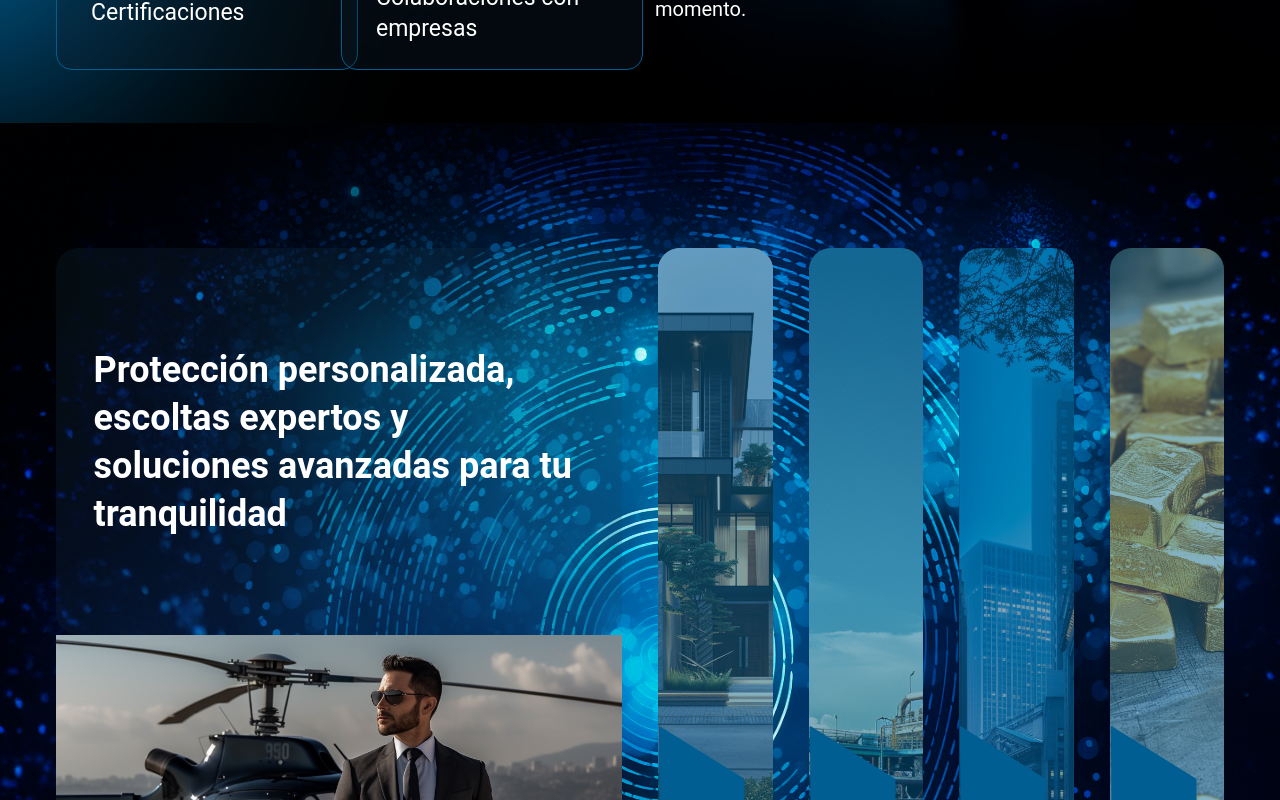
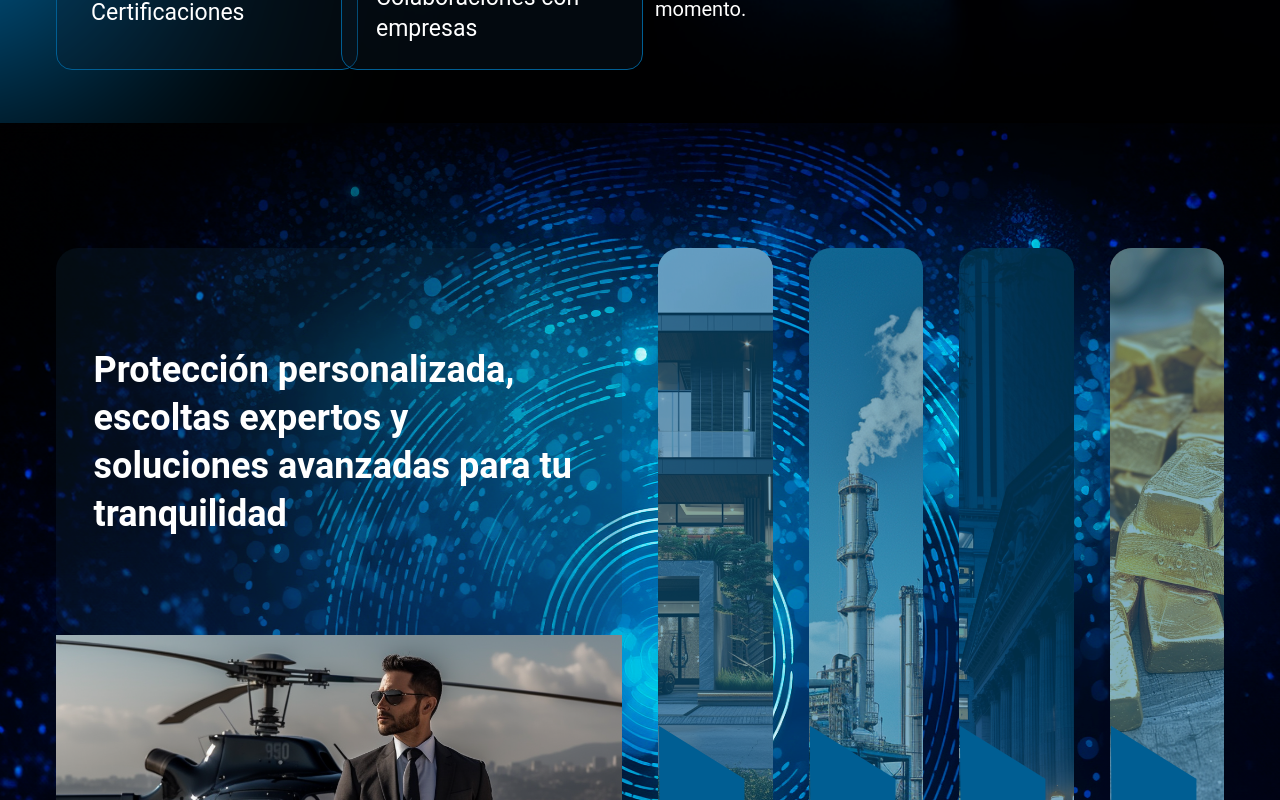
Before and after one commit to LarkinBaumann/larkinholding, a Next.js app: page / in a window 1280 px wide. Shown: the part 1160-1960 px from the top of the page. Built offline with nearby package versions, Linux system fonts and the light colour scheme.

Commit message:
Update image and grid styles in Empresas and Hero components

```diff
--- a/src/components/Empresas/Empresas.jsx
+++ b/src/components/Empresas/Empresas.jsx
@@ -15,9 +15,9 @@ function Empresas() {
         width={1000}
         height={1000}
         alt="fondo-empresas"
-        className="w-full h-full absolute -z-50"
+        className="w-full h-full object-fill absolute -z-50"
       />
-      <div className="grid grid-cols-8 w-full h-full px-14 items-center gap-9 ">
+      <div className="grid grid-cols-8 w-full h-full px-14 items-center gap-9 max-w-[1444px] mx-auto min-w-sm ">
         {traduccion.empresas.map((empresa, index) => (
           <div
             key={index}
@@ -78,7 +78,13 @@ function Empresas() {
                 width={1000}
                 height={1000}
                 alt={empresa.nombre}
-                className="w-full h-full object-cover rounded-[22px] "
+                className="w-full h-full object-cover  rounded-[22px] "
+                style={{ objectPosition: empresa.id == '1'?'-380px center':
+                 empresa.id == '2'? "-150px center":
+                 empresa.id == '3'? "-500px center":
+                 empresa.id == '4'? "-380px center":
+                 empresa.id == '5'&& "-150px center"
+                }}
               />
             )}
             <div className={
--- a/src/components/Hero/Hero.jsx
+++ b/src/components/Hero/Hero.jsx
@@ -11,7 +11,7 @@ function Hero() {
 
     <div className='w-full h-full flex flex-col justify-center gap-[23px]'>
       <Image src='/assets/logoHero.png' alt="hero" width={1000} height={1000} className='w-[497px]' />
-      <h2 className='w-[656px] text-white font-roboto text-8xl font-bold leading-[87.55px] titulo2'>
+      <h2 className='w-[656px] h-[195px] text-white font-roboto text-8xl font-bold leading-[87.55px] titulo2'>
         {traduccion.hero.titulos[0]}
       </h2>
       <p className='w-[556px] text-white font-roboto text-xl font-semibold leading-[38.726px]'>
```
